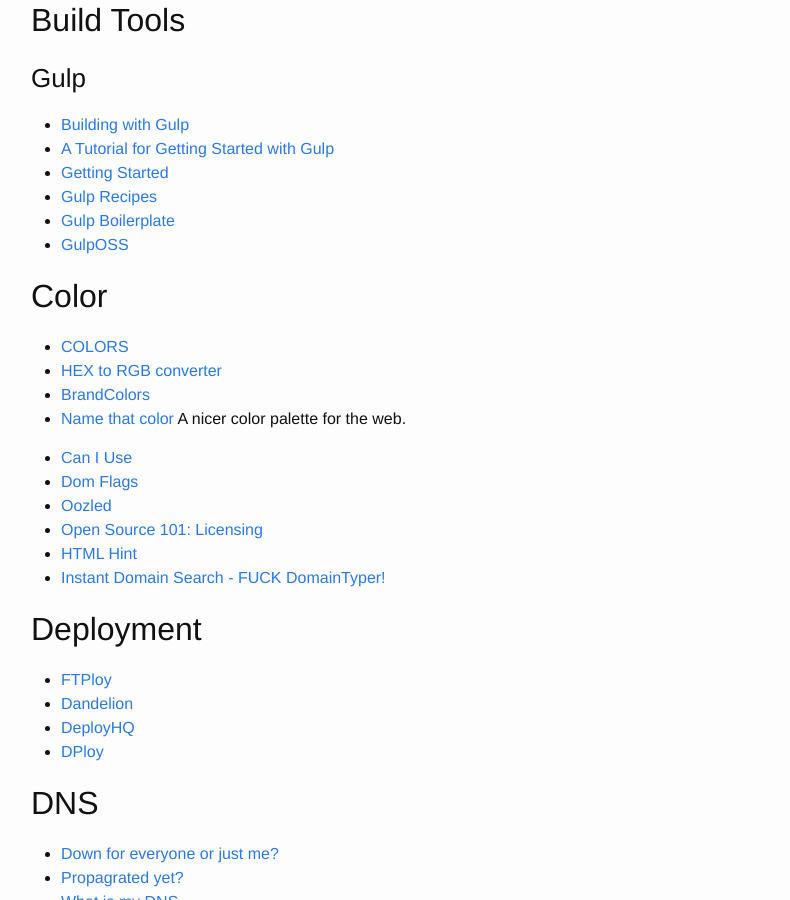
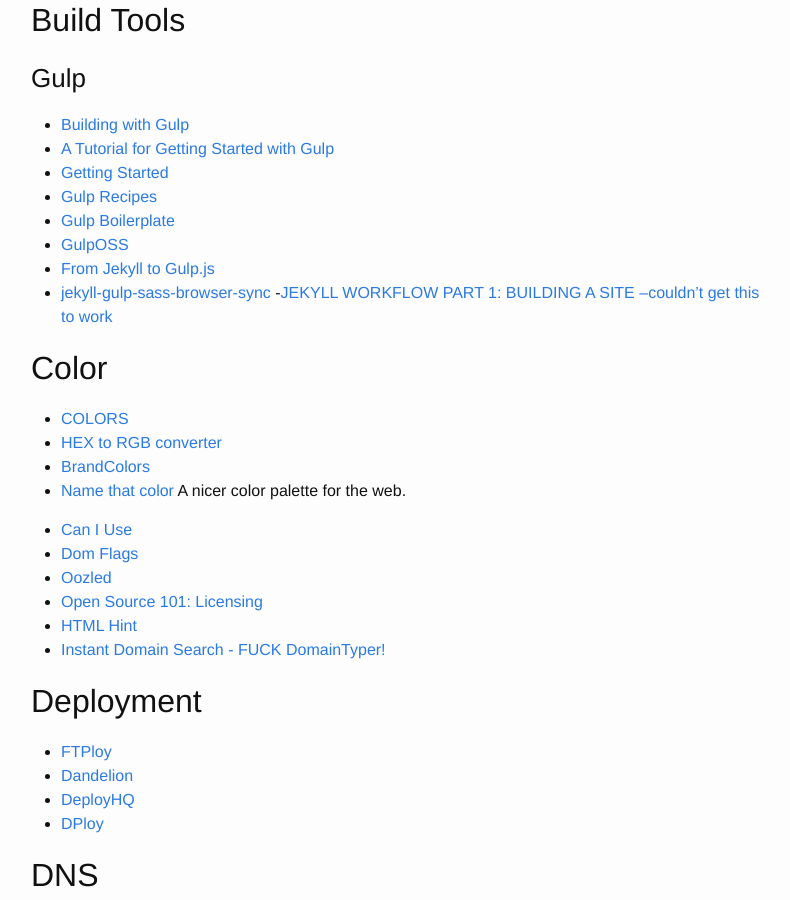
Before and after one commit to brownerd/brownerd.github.io, a Jekyll site: the page built from _posts/2014-10-06-reading-list-2014.md, in a window 1280 px wide and 900 px high, scrolled down 7082 px. Shown: the whole window, without its empty margins (239-1029 px from the left). Built offline with Jekyll 4.4.1, drawn with Linux system fonts in a browser that asks for light colours; emoji names are drawn with the system emoji font; some of the changed text lies outside the part shown.

Commit message:
add gulp and angular articles

```diff
--- a/_posts/2014-10-06-reading-list-2014.md
+++ b/_posts/2014-10-06-reading-list-2014.md
@@ -326,7 +326,9 @@ I use/test out a lot of apps :punch:
 - [Gulp Recipes](https://github.com/gulpjs/gulp/tree/master/docs/recipes)
 - [Gulp Boilerplate](https://github.com/cferdinandi/gulp-boilerplate)
 - [GulpOSS](https://github.com/toddmotto/gulp-oss)
-
+- [From Jekyll to Gulp.js](http://www.rioki.org/2014/06/09/jekyll-to-gulp.html)
+- [jekyll-gulp-sass-browser-sync](https://github.com/shakyShane/jekyll-gulp-sass-browser-sync)
+-[JEKYLL WORKFLOW PART 1: BUILDING A SITE --couldn't get this to work](https://iamcarrico.com/writings/jekyll-workflow-p1-building/)
 
 
 ## Color
```
Also changed, not shown: other parts of _posts/2014-10-06-reading-list-2014.md (+1 -0 lines).
